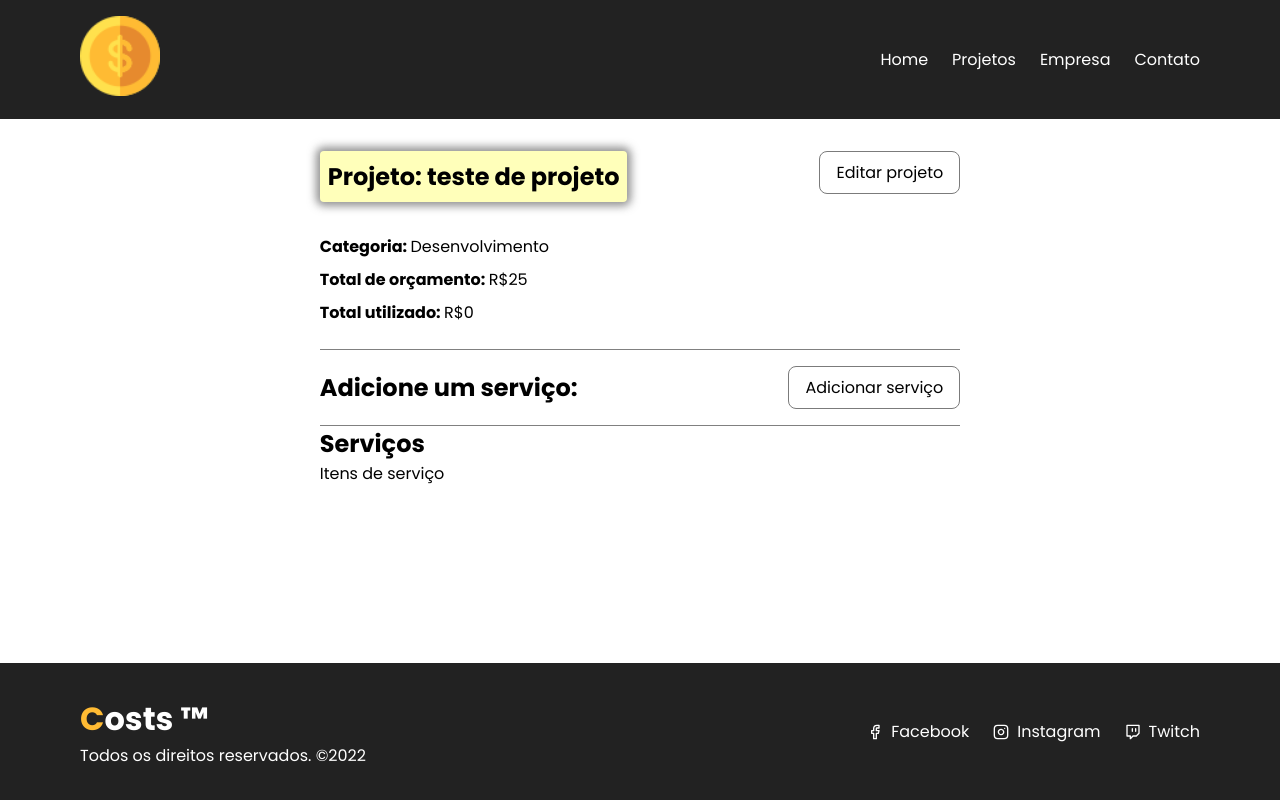
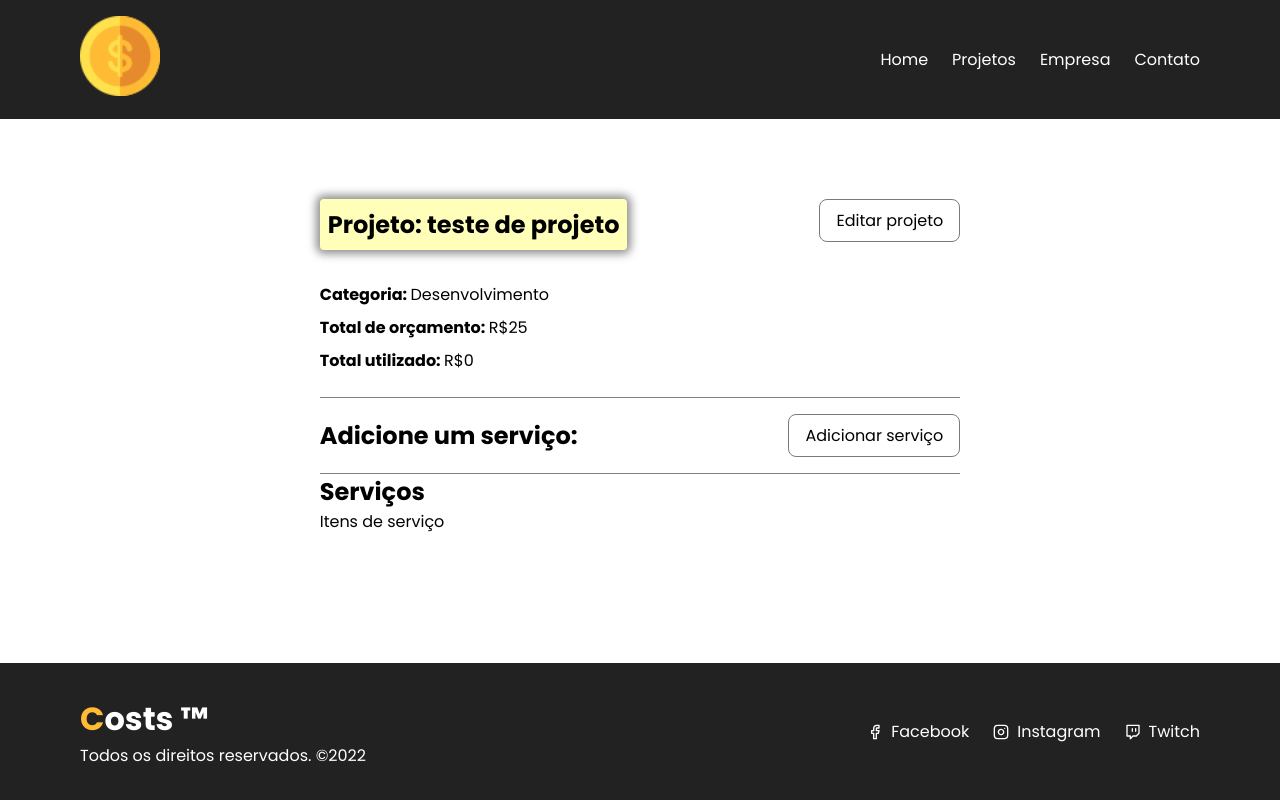
Before and after one commit to alisonBRs/costs-project, a React (Create React App) app: page /project/1 in a window 1280 px wide. Built offline with nearby package versions, Linux system fonts and the light colour scheme; data requests are answered from the project's data file.

Commit message:
project css container repairs

```diff
--- a/db.json
+++ b/db.json
@@ -10,6 +10,17 @@
       "cost": 0,
       "service": [],
       "id": 1
+    },
+    {
+      "name": "teste",
+      "budget": "80",
+      "category": {
+        "id": "3",
+        "name": "Design"
+      },
+      "cost": 0,
+      "service": [],
+      "id": 2
     }
   ],
   "categories": [
--- a/src/components/Pages/Project.jsx
+++ b/src/components/Pages/Project.jsx
@@ -52,7 +52,7 @@ export function Project() {
         setToggle(!toggle)
         setMessage("Projeto atualizado com sucesso!")
         setType("success")
-        setShowMessage(true)
+        setErrorMessage(true)
       })
       .catch((err) => console.log(err))
   }
@@ -61,7 +61,7 @@ export function Project() {
     <>
       {project.name ? (
         <div className={styles.project_container}>
-          <Container customClass="column">
+          <div className={styles.project_content}>
             {message && (
               <Message
                 showToast={showMessage}
@@ -131,7 +131,7 @@ export function Project() {
             <Container customClass="start">
               <p>Itens de serviço</p>
             </Container>
-          </Container>
+          </div>
         </div>
       ) : (
         <Loading />
--- a/src/components/Pages/project.module.css
+++ b/src/components/Pages/project.module.css
@@ -5,6 +5,10 @@
   justify-content: flex-start;
   text-align: start;
   width: 100%;
+}
+
+.project_content {
+  margin-top: 3rem;
 }
 
 .details_flex {
```
